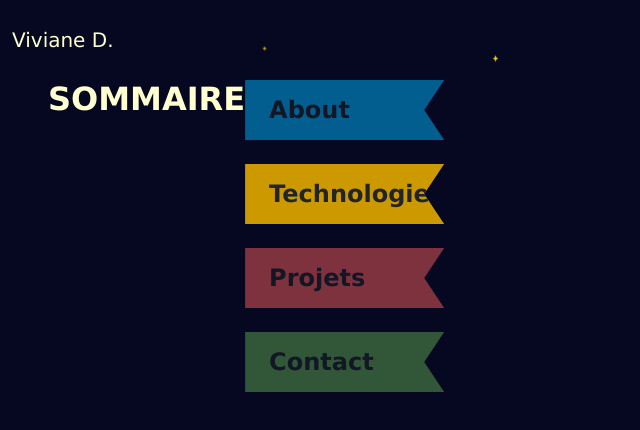
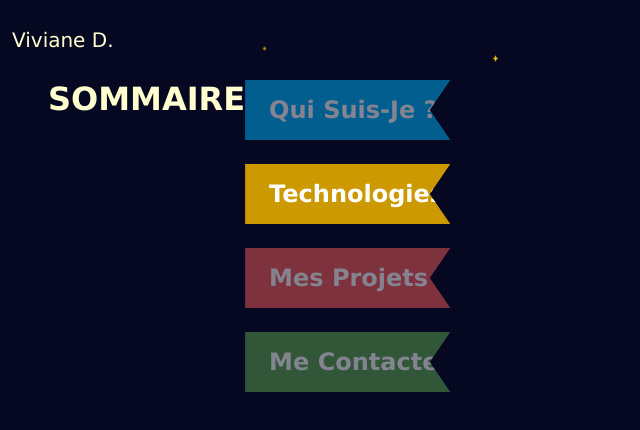
Before and after one commit to v-derperces/v-derperces.github.io, a plain HTML site: page pages.html in a window 1280 px wide. Both pictures are taken after a click on the item "Technologies". Shown: the whole page, without its empty margins (0-640 px from the left). Drawn offline with nearby package versions, Linux system fonts and the light colour scheme.

Commit message:
Correction of typos

```diff
--- a/assets/js/pages.js
+++ b/assets/js/pages.js
@@ -5,7 +5,8 @@ document.addEventListener("DOMContentLoaded", event => {
     /*                                         */
     /*******************************************/
 
-    const carouselPages = document.querySelectorAll(".carousel-indicators li");
+    const carousel = document.getElementById("carousel-pages");
+    const carouselIndicators = document.querySelectorAll(".carousel-indicators li");
     const bookmarkToggle = document.querySelector(".navbar-toggler");
 
 
@@ -13,13 +14,14 @@ document.addEventListener("DOMContentLoaded", event => {
     /*                                         */
     /*                FUNCTIONS                */
     /*                                         */
+
     /*******************************************/
 
-    function updateBookmark(index){
-        for(let i=0; i< carouselPages.length; i++){
-            carouselPages[i].classList.remove("active");
+    function updateBookmark(index) {
+        for (let i = 0; i < carouselIndicators.length; i++) {
+            carouselIndicators[i].classList.remove("active");
         }
-        carouselPages[index].classList.add("active");
+        carouselIndicators[index].classList.add("active");
         bookmarkToggle.click();
     }
 
@@ -31,10 +33,17 @@ document.addEventListener("DOMContentLoaded", event => {
     /*******************************************/
 
 
-    for(let i=0; i< carouselPages.length; i++){
-        carouselPages[i].addEventListener("click", event =>{
+    for (let i = 0; i < carouselIndicators.length; i++) {
+        carouselIndicators[i].addEventListener("click", event => {
             updateBookmark(i);
         })
     }
 
+    carousel.addEventListener('slid.bs.carousel', function (event) {
+        const activeIndex = event.to;
+        for (let i = 0; i < carouselIndicators.length; i++) {
+            carouselIndicators[i].classList.remove("active");
+        }
+        carouselIndicators[activeIndex].classList.add("active");
+    });
 });
--- a/assets/js/script.js
+++ b/assets/js/script.js
@@ -1,3 +1,6 @@
+document.addEventListener("DOMContentLoaded", event => {
+
+
     /*******************************************/
     /*                                         */
     /*                VARIABLES                */
@@ -41,7 +44,6 @@ function createStars() {
 
     window.addEventListener('resize', resizeScreenHeight);
 
-window.addEventListener('load', function(){
     resizeScreenHeight();
     createStars();
 });
--- a/assets/style.css
+++ b/assets/style.css
@@ -275,6 +275,7 @@ header h1:hover{
     clip-path: polygon(0% 0%, 100% 0, 90% 50%, 100% 100%, 0% 100%);
     text-indent: 0;
     text-transform: capitalize;
+    color: white;
 }
 
 #about-me{
--- a/pages.html
+++ b/pages.html
@@ -4,7 +4,8 @@
     <meta charset="UTF-8">
     <meta name="viewport" content="width=device-width, initial-scale=1.0">
     <title>Viviane Derperces</title>
-  <link href="https://cdn.jsdelivr.net/npm/bootstrap@5.3.3/dist/css/bootstrap.min.css" rel="stylesheet" integrity="sha384-QWTKZyjpPEjISv5WaRU9OFeRpok6YctnYmDr5pNlyT2bRjXh0JMhjY6hW+ALEwIH" crossorigin="anonymous">
+    <link href="https://cdn.jsdelivr.net/npm/bootstrap@5.3.3/dist/css/bootstrap.min.css" rel="stylesheet"
+          integrity="sha384-QWTKZyjpPEjISv5WaRU9OFeRpok6YctnYmDr5pNlyT2bRjXh0JMhjY6hW+ALEwIH" crossorigin="anonymous">
     <link rel="stylesheet" href="//use.fontawesome.com/releases/v5.0.7/css/all.css">
     <link rel="stylesheet" href="./assets/style.css">
 </head>
@@ -15,18 +16,28 @@
     <nav class="navbar navbar-expand-lg">
         <div class="container-fluid">
             <a class="navbar-brand" href="index.html">Viviane D.</a>
-        <button id="bookmark" class="navbar-toggler" type="button" data-bs-toggle="collapse" data-bs-target="#navbarBookmarks" aria-controls="navbarBookmarks" aria-expanded="false" aria-label="Toggle navigation">
+            <button id="bookmark" class="navbar-toggler" type="button" data-bs-toggle="collapse"
+                    data-bs-target="#navbarBookmarks" aria-controls="navbarBookmarks" aria-expanded="false"
+                    aria-label="Toggle navigation">
                 <span class="navbar-toggler-icon"></span>
             </button>
             <div class="collapse navbar-collapse" id="navbarBookmarks">
                 <div class="navbar-nav">
                     <span class="sommaire h2">Sommaire</span>
-            <div class="carousel-indicators">
-              <li id="about-me" data-bs-target="#carousel-pages" data-bs-slide-to="0" class="active" aria-current="true" aria-label="Slide 1">About</li>
-              <li id="tech" data-bs-target="#carousel-pages" data-bs-slide-to="1" aria-label="Slide 2">Technologies</li>
-              <li id="projects" data-bs-target="#carousel-pages" data-bs-slide-to="2" aria-label="Slide 3">Projets</li>
-              <li id="contact" data-bs-target="#carouselPages" data-bs-slide-to="3" aria-label="Slide 4">Contact</li>
-            </div>
+                    <ul class="carousel-indicators">
+                        <li id="about-me" data-bs-target="#carousel-pages" data-bs-slide-to="0" class="active"
+                            aria-current="true" aria-label="Slide 1">Qui suis-je ?
+                        </li>
+                        <li id="tech" data-bs-target="#carousel-pages" data-bs-slide-to="1" aria-label="Slide 2">
+                            Technologies
+                        </li>
+                        <li id="projects" data-bs-target="#carousel-pages" data-bs-slide-to="2" aria-label="Slide 3">
+                            Mes projets
+                        </li>
+                        <li id="contact" data-bs-target="#carousel-pages" data-bs-slide-to="3" aria-label="Slide 4">Me
+                            contacter
+                        </li>
+                    </ul>
                 </div>
             </div>
         </div>
@@ -39,50 +50,63 @@
                 <div class="carousel-item active">
                     <h2 class="carousel-h2" id="h2-about-me"><span>Q</span>ui <span>s</span>uis-<span>j</span>e ?</h2>
                     <div class="details">
-              <p>Avant de me lancer dans le développement web, j'ai baigné dans un univers plus littéraire, où la réflexion et l'analyse étaient primordiales.</p>
-              <p>La licence LLCER Anglais m'a permis d'acquérir des compétences transversales qui nourrissent désormais mon approche du développement web.</p>
-              <p>J'ai choisi de me reconvertir dans le domaine de l'informatique car il fait désormais partie intégrante de notre quotidien.</p>
-              <p>L'influence du numérique sur notre manière de communiquer, de travailler et même de vivre est grandissante, et j’ai envie de participer activement à cette transformation.</p>
+                        <p>Avant de me lancer dans le développement web, j'ai baigné dans un univers plus littéraire, où
+                            la réflexion et l'analyse étaient primordiales.</p>
+                        <p>La licence LLCER Anglais m'a permis d'acquérir des compétences transversales qui nourrissent
+                            désormais mon approche du développement web.</p>
+                        <p>J'ai choisi de me reconvertir dans le domaine de l'informatique car il fait désormais partie
+                            intégrante de notre quotidien.</p>
+                        <p>L'influence du numérique sur notre manière de communiquer, de travailler et même de vivre est
+                            grandissante, et j’ai envie de participer activement à cette transformation.</p>
                     </div>
                 </div>
                 <div class="carousel-item">
                     <h2 class="carousel-h2" id="h2-tech"><span>T</span>echnologies</h2>
-
-
-
                     <div class="accordion" id="accordionTech">
                         <div class="accordion-item">
                             <h2 class="accordion-header">
-                  <button class="accordion-button" type="button" data-bs-toggle="collapse" data-bs-target="#collapseOne" aria-expanded="true" aria-controls="collapseOne">
+                                <button class="accordion-button" type="button" data-bs-toggle="collapse"
+                                        data-bs-target="#collapseOne" aria-expanded="true" aria-controls="collapseOne">
                                     HTML5 - CSS - JavaScript
                                 </button>
                             </h2>
-                <div id="collapseOne" class="accordion-collapse collapse show" data-bs-parent="#accordionTech">
+                            <div id="collapseOne" class="accordion-collapse collapse show"
+                                 data-bs-parent="#accordionTech">
                                 <div class="accordion-body">
-                    HTML et CSS sont incontournables pour créer des pages webs fonctionnelles et structurées,accessibles et adaptées à tous types d'écrans. Ces premières étapes m'ont permis de construire une solide base, avant de me lancer dans l'exploration de technologies plus complexes.                  </div>
+                                    HTML et CSS sont incontournables pour créer des pages webs fonctionnelles et
+                                    structurées, accessibles et adaptées à tous types d'écrans. Ces premières étapes
+                                    m'ont permis de construire une solide base, avant de me lancer dans l'exploration de
+                                    technologies plus complexes.
+                                </div>
                             </div>
                         </div>
                         <div class="accordion-item">
                             <h2 class="accordion-header">
-                    <button class="accordion-button collapsed" type="button" data-bs-toggle="collapse" data-bs-target="#collapseTwo" aria-expanded="false" aria-controls="collapseTwo">
+                                <button class="accordion-button collapsed" type="button" data-bs-toggle="collapse"
+                                        data-bs-target="#collapseTwo" aria-expanded="false" aria-controls="collapseTwo">
                                     Java - Swing
                                 </button>
                             </h2>
                             <div id="collapseTwo" class="accordion-collapse collapse" data-bs-parent="#accordionTech">
                                 <div class="accordion-body">
-                      J’ai exploré le monde de la programmation logicielle avec Java etrenforcé ma compréhension des concepts orientés objet.
+                                    J’ai exploré le monde de la programmation logicielle avec Java etrenforcé ma
+                                    compréhension des concepts orientés objet.
                                 </div>
                             </div>
                         </div>
                         <div class="accordion-item">
                             <h2 class="accordion-header">
-                    <button class="accordion-button collapsed" type="button" data-bs-toggle="collapse" data-bs-target="#collapseThree" aria-expanded="false" aria-controls="collapseThree">
+                                <button class="accordion-button collapsed" type="button" data-bs-toggle="collapse"
+                                        data-bs-target="#collapseThree" aria-expanded="false"
+                                        aria-controls="collapseThree">
                                     SQLServer - mySQL
                                 </button>
                             </h2>
                             <div id="collapseThree" class="accordion-collapse collapse" data-bs-parent="#accordionTech">
                                 <div class="accordion-body">
-                      J'ai pu travailler avec des bases de données, et stocker et gérer efficacement des données au sein de mes applications, relier les interfaces utilisateurs (via Swing) aux données stockées dans des bases de données relationnelles, comme MySQL.
+                                    J'ai pu travailler avec des bases de données, et stocker et gérer efficacement des
+                                    données au sein de mes applications, relier les interfaces utilisateurs (via Swing)
+                                    aux données stockées dans des bases de données relationnelles, comme MySQL.
                                 </div>
                             </div>
                         </div>
@@ -94,11 +118,14 @@
                     <h2 class="carousel-h2" id="h2-projects"><span>M</span>es <span>p</span>rojets</h2>
                     <div class="container-lg col-10 my-4">
                         <a href="https://github.com/v-derperces/v-derperces.github.io" class="screenshot-a">
-                  <img class="img-fluid" src="./assets/images/screenshot_home_page.png" alt="Image Page d'accueil du Portfolio">
+                            <img class="img-fluid" src="./assets/images/screenshot_home_page.png"
+                                 alt="Image Page d'accueil du Portfolio">
                         </a>
                     </div>
-              <p>Je suis particulièrement fière de mon portfolio en ligne, car j'ai pu laisser libre cours à mon imagination et améliorer mes compétences front-end.</p>
-              <p>N'hésitez pas à revenir sur cette page pour suivre mon évolution et découvrir mes nouveaux projets !</p>
+                    <p>Je suis particulièrement fière de mon portfolio en ligne, car j'ai pu laisser libre cours à mon
+                        imagination et améliorer mes compétences front-end.</p>
+                    <p>N'hésitez pas à revenir sur cette page pour suivre mon évolution et découvrir mes nouveaux
+                        projets !</p>
                 </div>
                 <div class="carousel-item">
                     <h2 class="carousel-h2" id="h2-contact"><span>M</span>e <span>c</span>ontacter</h2>
@@ -106,8 +133,8 @@
                     <p>Si vous êtes intéressée par mon parcours ou si vous souhaitez me faire part de conseils,
                         je serais ravie de discuter avec vous !</p>
                     <div class="container-contact-btn container-lg d-flex justify-content-center mt-4">
-                  <a class="btn contact-btn" href="https://linkedin.com/in/viviane-d" role="button">Discutons !</a>
-                </div>
+                        <a class="btn contact-btn" href="https://linkedin.com/in/viviane-d" role="button">Discutons
+                            !</a>
                     </div>
                 </div>
             </div>
@@ -124,7 +151,9 @@
         </button>
     </div>
 </main>
-    <script src="https://cdn.jsdelivr.net/npm/bootstrap@5.3.3/dist/js/bootstrap.bundle.min.js" integrity="sha384-YvpcrYf0tY3lHB60NNkmXc5s9fDVZLESaAA55NDzOxhy9GkcIdslK1eN7N6jIeHz" crossorigin="anonymous"></script>
+<script src="https://cdn.jsdelivr.net/npm/bootstrap@5.3.3/dist/js/bootstrap.bundle.min.js"
+        integrity="sha384-YvpcrYf0tY3lHB60NNkmXc5s9fDVZLESaAA55NDzOxhy9GkcIdslK1eN7N6jIeHz"
+        crossorigin="anonymous"></script>
 <script type="module" src="./assets/js/script.js"></script>
 <script type="module" src="./assets/js/pages.js"></script>
 </body>
```
Also changed, not shown: index.html (+1 -0 lines). Lines whose indentation alone changed are shown as unchanged.
